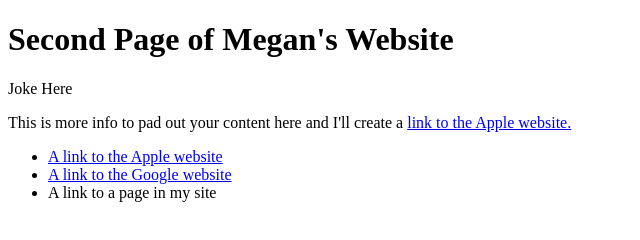
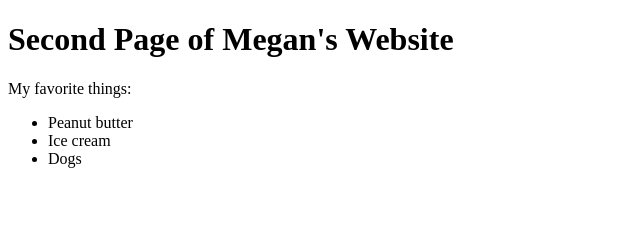
Before and after one commit to J4502-FS18/meganbuckallew-website, a plain HTML site: page index2.html in a window 1280 px wide. Shown: the whole page, without its empty margins (0-640 px from the left). Drawn offline with Linux system fonts and the light colour scheme.

Commit message:
README updated
Other changes to personal website

```diff
--- a/index2.html
+++ b/index2.html
@@ -4,7 +4,7 @@
 <html xmlns="http://www.w3.org/1999/xhtml">
 
 <head>
-	<title>	Your page title goes here </title>
+	<title>	Second Page of Website </title>
 	<meta http-equiv="content-type"
 		content="text/html;charset=utf-8" />
 </head>
@@ -12,16 +12,14 @@
 <body>
 <!--This is a comment. It won't show up in your browser, only in the page source-->
   <h1> Second Page of Megan's Website </h1>
-  <p> Joke Here </p>
 
-  <p> This is more info to pad out your content here and I'll create a
-    <a href="https://www.apple.com">link to the Apple website.</a></p>
-
+  <p> My favorite things:
   <ul>
-    <li><a href="https://www.apple.com"> A link to the Apple website </a></li>
-    <li><a href="https://www.google.com"> A link to the Google website </a></li>
-    <li> A link to a page in my site </li>
+    <li> Peanut butter </li>
+    <li> Ice cream </li>
+    <li> Dogs </li>
   </ul>
+  </p>
 
 </body>
 
```
Also changed, not shown: index.html (+1 -2 lines), 1 other file.
